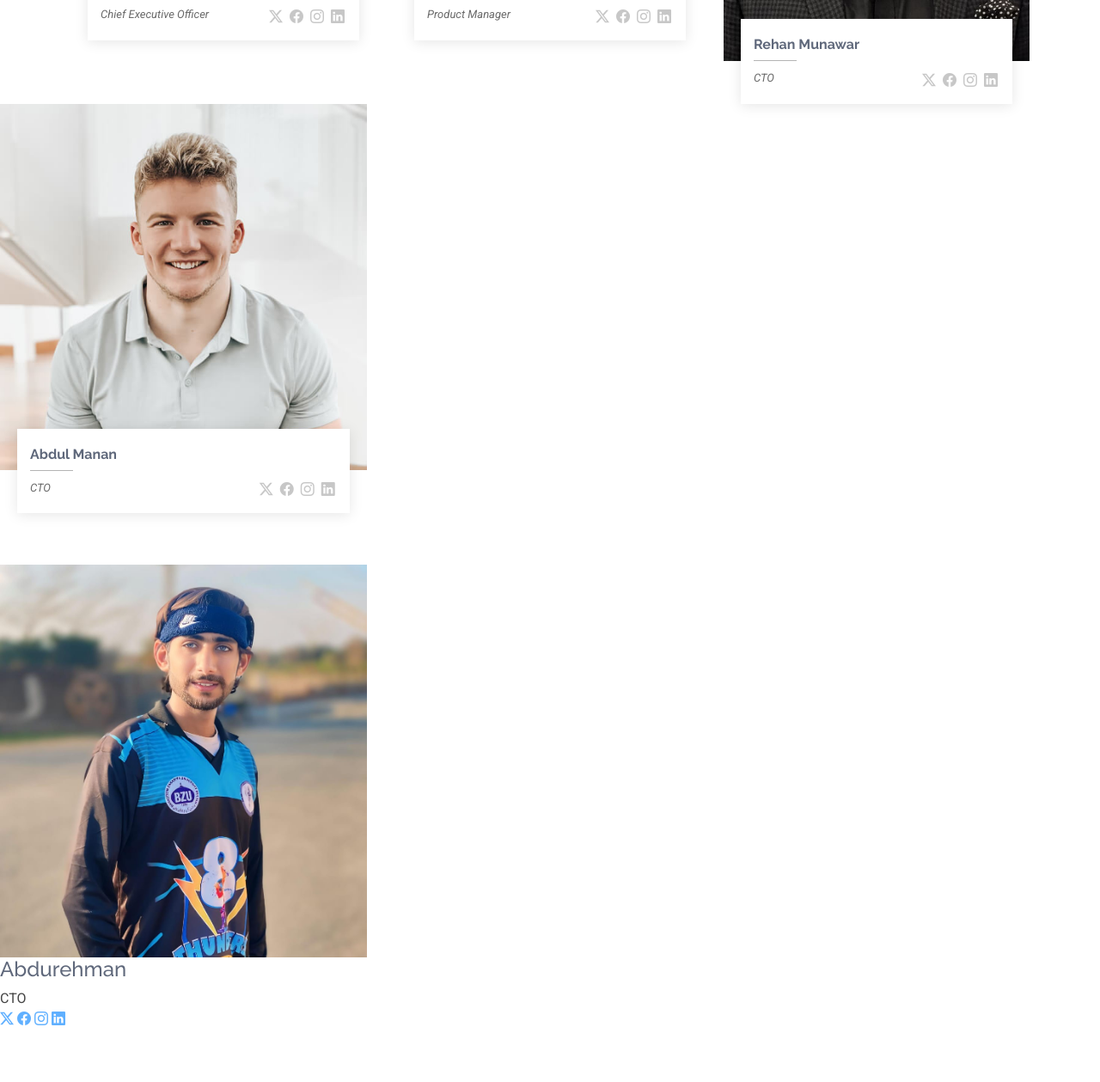
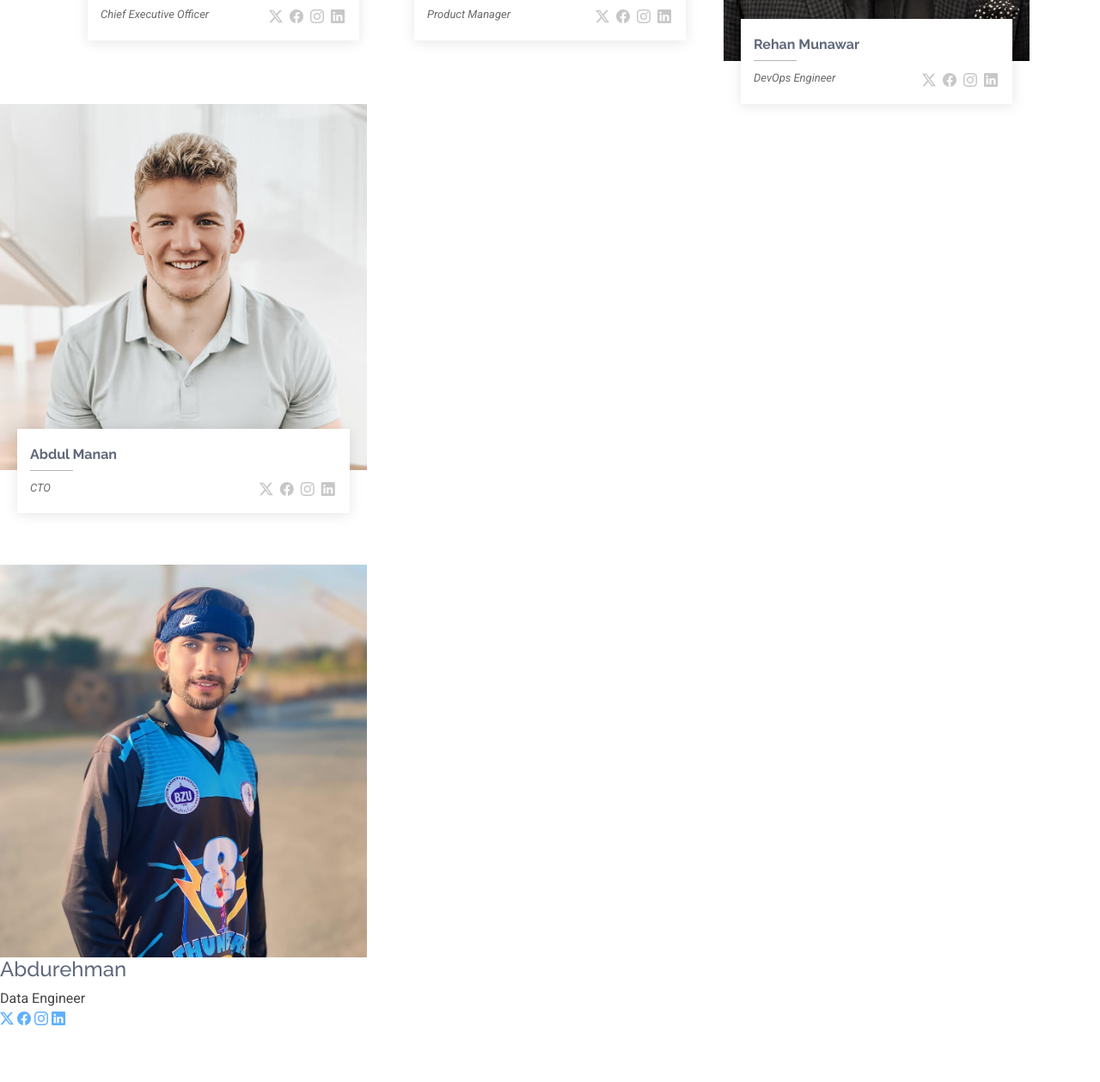
Before and after one commit to sanaullah-ad/Cloud-Guru, a plain HTML site: page index.html in a window 1280 px wide. Shown: the part 5399-6658 px from the top of the page at 86% size. Drawn offline with Linux system fonts and the light colour scheme.

Commit message:
Update index.html

```diff
--- a/index.html
+++ b/index.html
@@ -599,7 +599,7 @@
               <div class="pic"><img src="assets/img/team/team-3.jpg" class="img-fluid" alt=""></div>
               <div class="member-info">
                 <h4>Rehan Munawar</h4>
-                <span>CTO</span>
+                <span>DevOps Engineer</span>
                 <div class="social">
                   <a href=""><i class="bi bi-twitter-x"></i></a>
                   <a href=""><i class="bi bi-facebook"></i></a>
@@ -639,7 +639,7 @@
               <div class="pic"><img src="assets/img/team/team-5.jpg" class="img-fluid" alt=""></div>
               <div class="member-info">
                 <h4>Abdurehman</h4>
-                <span>CTO</span>
+                <span>Data Engineer</span>
                 <div class="social">
                   <a href=""><i class="bi bi-twitter-x"></i></a>
                   <a href=""><i class="bi bi-facebook"></i></a>
```
